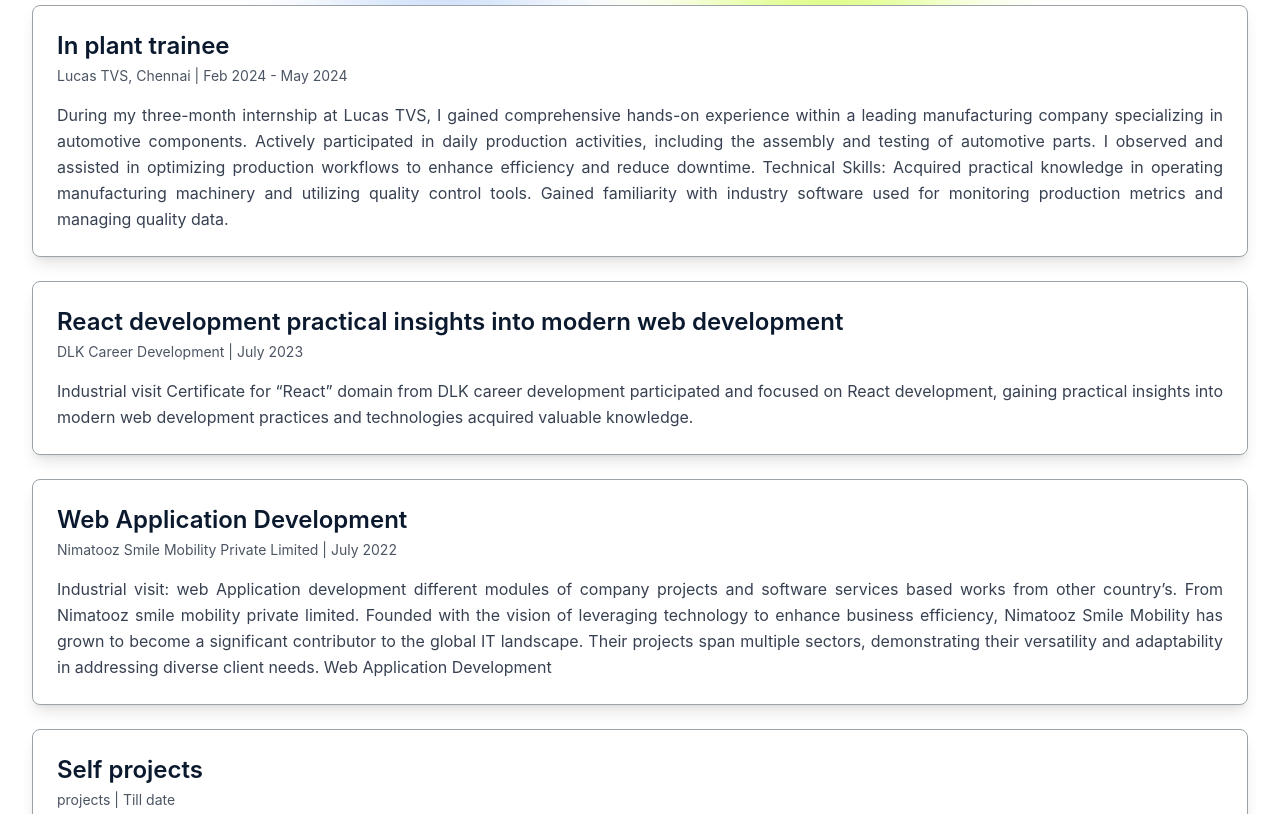
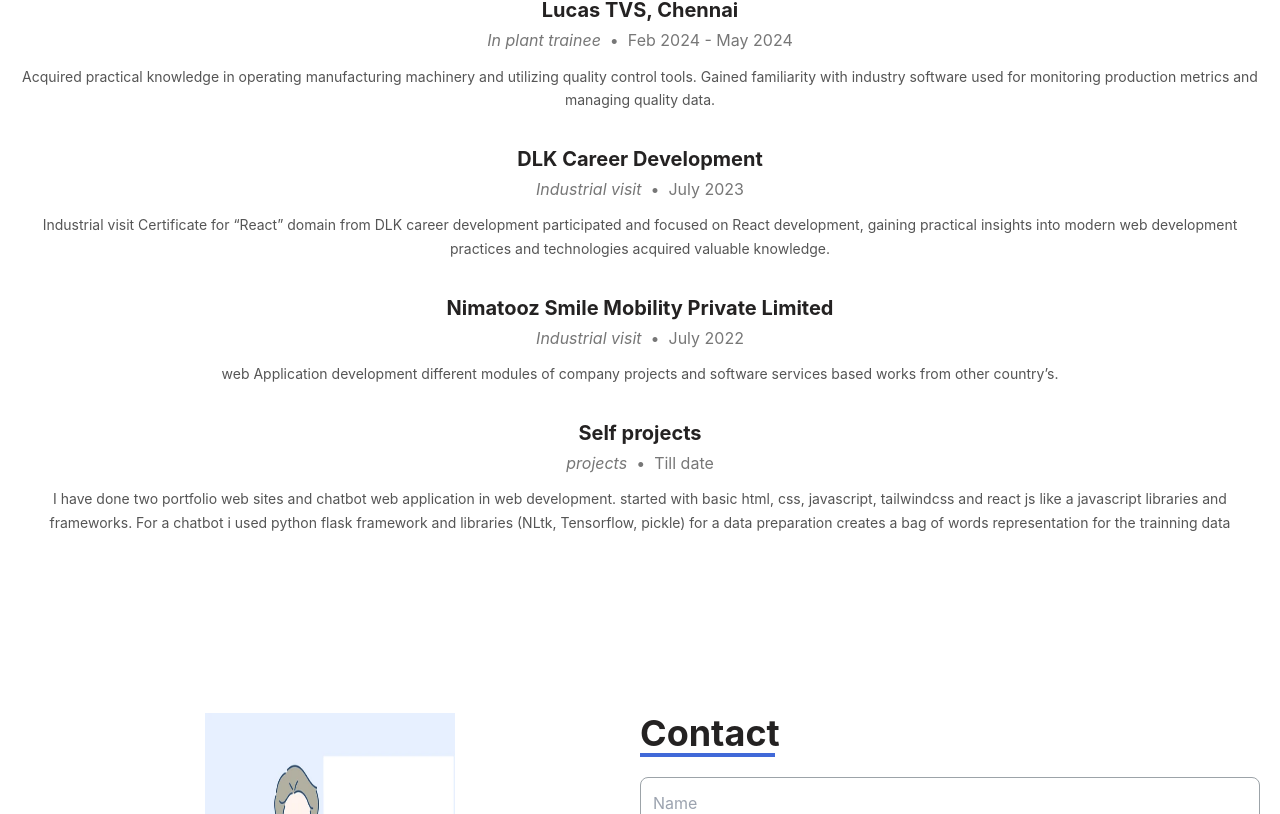
Before and after one commit to vasanthselva/my-portfolio, a React (Create React App) app: page / in a window 1280 px wide. Shown: the part 2566-3380 px from the top of the page. Built offline with nearby package versions, Linux system fonts and the light colour scheme.

Commit message:
Update Experience.js

```diff
--- a/src/pages/Experience.js
+++ b/src/pages/Experience.js
@@ -1,62 +1,86 @@
+
+
 import React from 'react';
 
-const Experience = () => {
-  const experiences = [
+const Work = () => {
+  const workData = [
     {
-      title: "In plant trainee",
       company: "Lucas TVS, Chennai",
+      position: "In plant trainee",
       date: "Feb 2024 - May 2024",
-      description: `During my three-month internship at Lucas TVS, I gained comprehensive hands-on experience within a leading manufacturing company specializing in automotive components.
-                    Actively participated in daily production activities, including the assembly and testing of automotive parts. I observed and assisted in optimizing production workflows to enhance efficiency and reduce downtime.
-                    Technical Skills: Acquired practical knowledge in operating manufacturing machinery and utilizing quality control tools. Gained familiarity with industry software used for monitoring production metrics and managing quality data.`
+      description: "Acquired practical knowledge in operating manufacturing machinery and utilizing quality control tools. Gained familiarity with industry software used for monitoring production metrics and managing quality data."
     },
     {
-      title: "React development practical insights into modern web development",
       company: "DLK Career Development",
+      position: "Industrial visit",
       date: "July 2023",
-      description: `Industrial visit Certificate for “React” domain from DLK career development participated and
-                focused on React development, gaining practical insights into modern web development
-                practices and technologies acquired valuable knowledge.`
+      description: "Industrial visit Certificate for “React” domain from DLK career development participated and focused on React development, gaining practical insights into modern web development practices and technologies acquired valuable knowledge."
     },
     {
-        title: "Web Application Development",
       company: "Nimatooz Smile Mobility Private Limited",
+      position: "Industrial visit",
       date: "July 2022",
-        description: `Industrial visit: web Application development different modules of company projects and software services based works from other country’s. From Nimatooz smile mobility private limited. Founded with the vision of leveraging technology to enhance business efficiency, Nimatooz Smile Mobility has grown to become a significant contributor to the global IT landscape. Their projects span multiple sectors, demonstrating their versatility and adaptability in addressing diverse client needs.
-                Web Application Development`
+      description: "web Application development different modules of company projects and software services based works from other country’s."
     },
     {
-        title: "Self projects",
-        company: "projects",
+      company: "Self projects",
+      position: "projects",
       date: "Till date",
-        description: `I have done two portfolio web sites and chatbot web application in  web development. started with basic html, css, javascript, tailwindcss and react js like a javascript libraries and frameworks.
-                     For a chatbot i used python flask framework and libraries (NLtk, Tensorflow, pickle) for a data preparation creates a bag of words representation for the trainning data`
+      description: "I have done two portfolio web sites and chatbot web application in  web development. started with basic html, css, javascript, tailwindcss and react js like a javascript libraries and frameworks. For a chatbot i used python flask framework and libraries (NLtk, Tensorflow, pickle) for a data preparation creates a bag of words representation for the trainning data"
     }
   ];
 
   return (
-    <div className="p-8" >
+    <section style={styles.section}>
      <h2 className='text-4xl  border-b-4 border-[#ddaf69] mb-5 w-[190px] font-bold '>
         Experience
       </h2>
-      {experiences.map((experience, index) => (
-        <div
-          key={index}
-          className="bg-white rounded-lg shadow-lg p-6 mb-6 border border-gray-200"
-        >
-          <h3 className="text-2xl font-semibold text-[#0b192e]">
-            {experience.title}
-          </h3>
-          <p className="text-gray-600 text-sm mt-1">
-            {experience.company} | {experience.date}
+      {workData.map((job, index) => (
+        <div key={index} style={styles.workItem}>
+          <h3 style={styles.company}>{job.company}</h3>
+          <p style={styles.position}>
+            <em>{job.position}</em> &nbsp;•&nbsp; {job.date}
           </p>
-          <p className="text-gray-700 mt-4 leading-relaxed justify-items-center bg-text">
-            {experience.description}
-          </p>
+          <p style={styles.description}>{job.description}</p>
         </div>
       ))}
-    </div>
+    </section>
   );
 };
 
-export default Experience;
+const styles = {
+  section: {
+    textAlign: 'center',
+    padding: '20px'
+  },
+  heading: {
+    fontSize: '24px',
+    fontWeight: 'bold',
+    marginBottom: '5px'
+  },
+  underline: {
+    width: '50px',
+    height: '2px',
+    backgroundColor: '#007bff', // Adjust color as needed
+    margin: 'auto',
+    marginBottom: '20px'
+  },
+  workItem: {
+    marginBottom: '30px'
+  },
+  company: {
+    fontSize: '20px',
+    fontWeight: 'bold'
+  },
+  position: {
+    fontSize: '16px',
+    color: '#777'
+  },
+  description: {
+    fontSize: '14px',
+    color: '#555',
+    marginTop: '10px'
+  }
+};
+
+export default Work;
```
Lines whose indentation alone changed are shown as unchanged.
